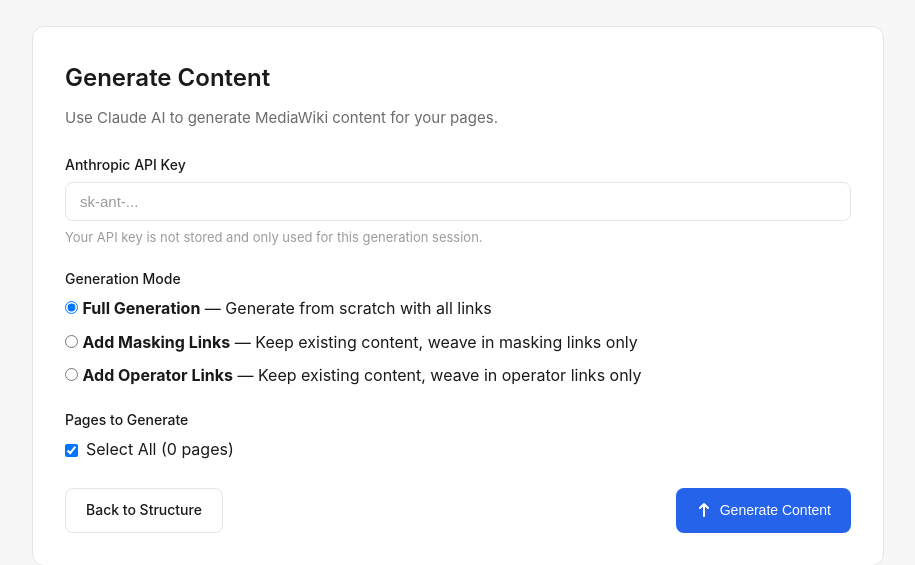
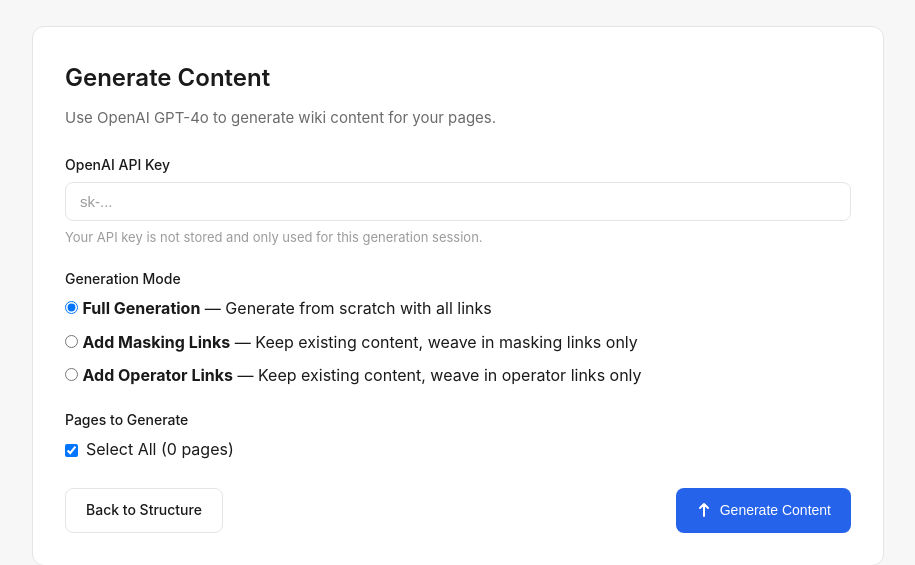
Before and after one commit to free-plinko-game/wiki-generator, a Flask app: template wiki-generator/templates/generate.html in a window 1280 px wide. Shown: the part 162-727 px from the top of the page, without its empty margins (182-1097 px from the left). Run offline with Flask 3, Linux system fonts and the light colour scheme; the template is opened without the code that fills it, so the values that code supplies are empty.

Commit message:
Fix AI provider references: Anthropic/Claude → OpenAI GPT-4o
The generation code already used OpenAI but the frontend, docs, and
requirements incorrectly referenced Anthropic/Claude.

Co-Authored-By: Claude Opus 4.6 <noreply@anthropic.com>

```diff
--- a/wiki-generator/requirements.txt
+++ b/wiki-generator/requirements.txt
@@ -1,7 +1,7 @@
 flask>=3.0.0
 requests>=2.31.0
 pyyaml>=6.0
-anthropic>=0.18.0
+openai>=1.0.0
 google-auth>=2.28.0
 google-auth-oauthlib>=1.2.0
 google-api-python-client>=2.120.0
--- a/wiki-generator/static/js/progress.js
+++ b/wiki-generator/static/js/progress.js
@@ -23,7 +23,7 @@ function initGeneratePage(projectId, startGenerateUrl, progressUrl) {
             .map(cb => cb.value);
 
         if (!apiKey) {
-            showToast('Please enter your Anthropic API key', 'error');
+            showToast('Please enter your OpenAI API key', 'error');
             return;
         }
 
--- a/wiki-generator/templates/generate.html
+++ b/wiki-generator/templates/generate.html
@@ -10,15 +10,15 @@
 <div class="card">
     <div class="card-header">
         <h1 class="card-title">Generate Content</h1>
-        <p class="card-description">Use Claude AI to generate MediaWiki content for your pages.</p>
+        <p class="card-description">Use OpenAI GPT-4o to generate wiki content for your pages.</p>
     </div>
 
     <div id="setup-section">
         <form id="generate-form">
             <div class="form-group">
-                <label class="form-label" for="api_key">Anthropic API Key</label>
+                <label class="form-label" for="api_key">OpenAI API Key</label>
                 <input type="password" id="api_key" name="api_key" class="form-input"
-                       placeholder="sk-ant-..." required>
+                       placeholder="sk-..." required>
                 <p class="form-hint">Your API key is not stored and only used for this generation session.</p>
             </div>
 
--- a/wiki-generator/templates/index.html
+++ b/wiki-generator/templates/index.html
@@ -40,7 +40,7 @@
         </div>
         <h3 class="feature-title">AI-Powered Content</h3>
         <p class="feature-description">
-            Generate high-quality MediaWiki content using Claude AI. Proper formatting, tables, and categories included.
+            Generate high-quality wiki content using OpenAI GPT-4o. Proper formatting, tables, and categories included.
         </p>
     </div>
 
```
Also changed, not shown: USAGE.md (+1 -1 lines), README.md.
